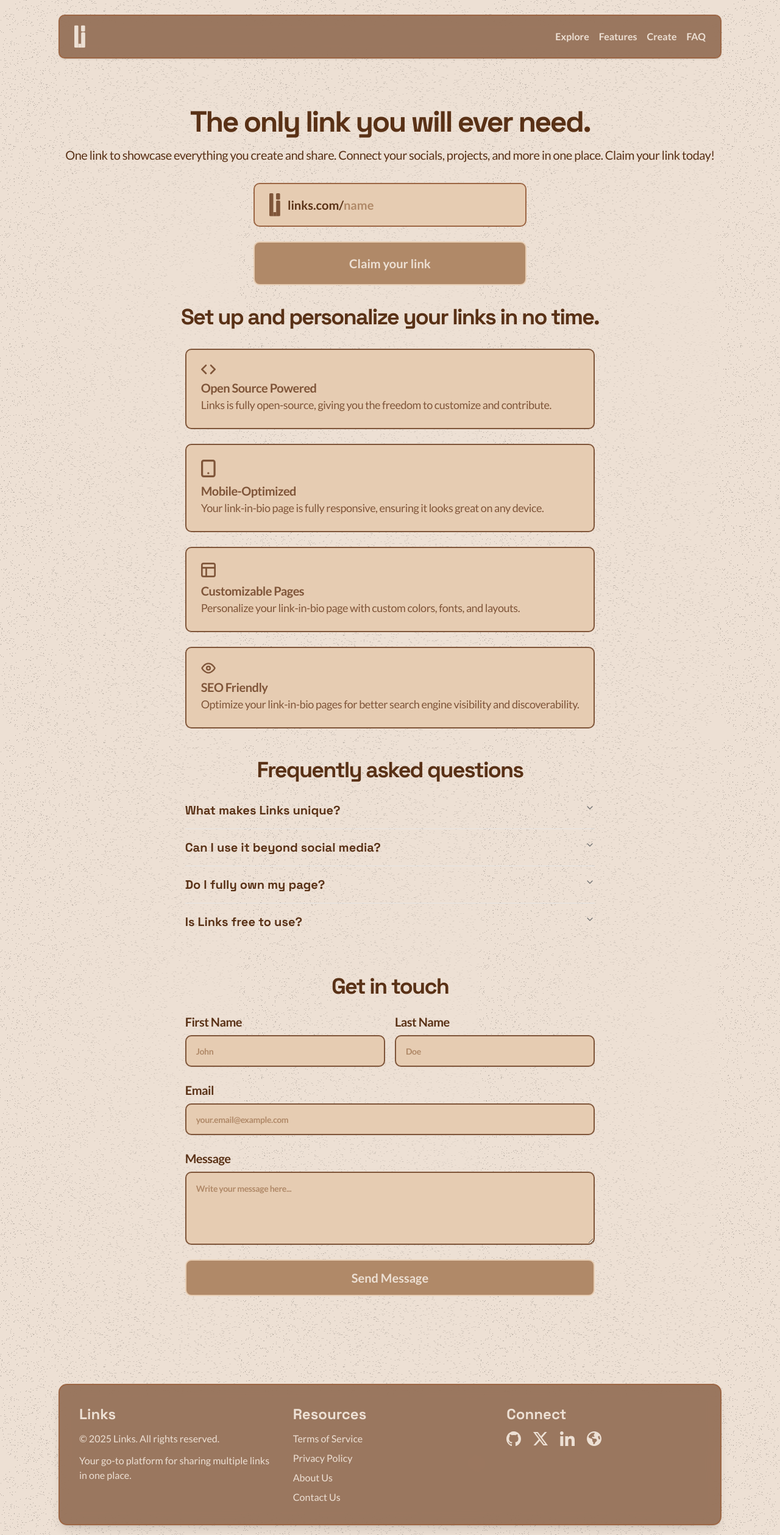
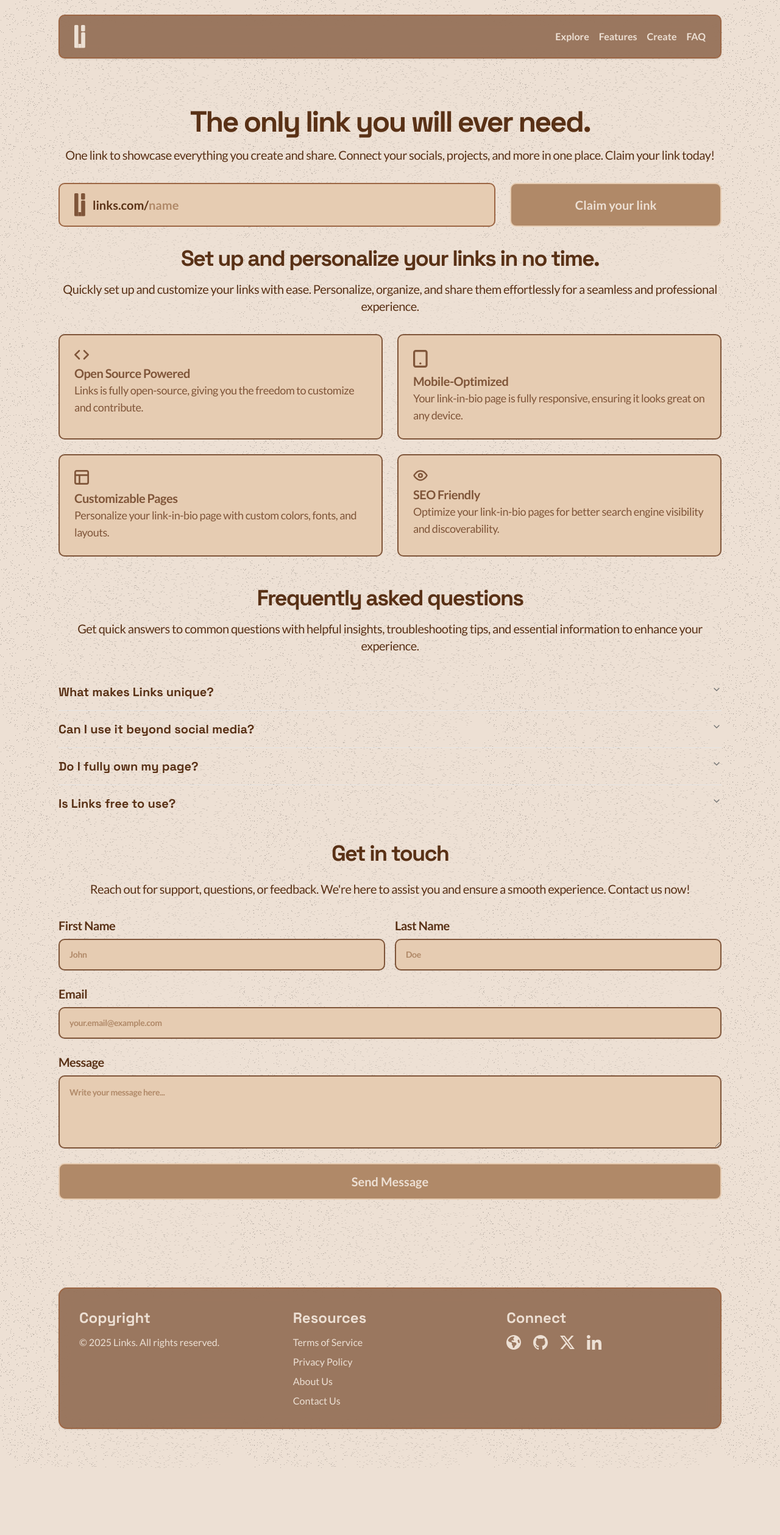
Before and after one commit to egeuysall/links, a Next.js app in the folder links/: page / in a window 1280 px wide. Shown: the whole page at 61% size. After the commit the page ends 2408 px from the top, so only its background shows below. Built offline with nearby package versions, Linux system fonts and the light colour scheme.

Commit message:
Finish main page

```diff
--- a/links/app/components/ClaimLink.tsx
+++ b/links/app/components/ClaimLink.tsx
@@ -2,22 +2,23 @@
 
 import React from "react";
 import Image from "next/image";
-import { useRouter } from 'next/navigation';
+import { useRouter } from "next/navigation";
 
 const ClaimLink = () => {
-    const router = useRouter();
+  const router = useRouter();
 
   const handleForm = (event: React.FormEvent) => {
     event.preventDefault();
-    router.push('/create');
+    router.push("/create");
   };
 
   return (
-    <form className="w-full max-w-md space-y-6" onSubmit={handleForm}>
-      <label htmlFor="username" className="sr-only">
-        Username
-      </label>
-      <div className="w-full rounded-lg border-[#9C6644] border-2 bg-[#E6CCB2] p-6 flex items-center space-x-3 h-18">
+    <form
+      className="w-full flex flex-col lg:grid lg:grid-cols-3 gap-6"
+      onSubmit={handleForm}
+      id="create"
+    >
+      <div className="w-full rounded-lg border-[#9C6644] border-2 bg-[#E6CCB2] col-span-2 p-6 flex items-center space-x-3 h-18">
         <Image
           width={18}
           height={18}
@@ -45,6 +46,6 @@ const ClaimLink = () => {
       </button>
     </form>
   );
-}
+};
 
 export default ClaimLink;
--- a/links/app/components/Footer.tsx
+++ b/links/app/components/Footer.tsx
@@ -3,16 +3,13 @@ import Link from "next/link";
 
 function Footer() {
     return (
-        <footer className="w-full bg-[#7F5539]/75 border-2 border-[#9C6644] p-8 mt-auto rounded-xl shadow-lg backdrop-blur-md">
+        <footer className="w-full bg-[#7F5539]/75 border-2 border-[#9C6644] p-8 mt-auto rounded-xl shadow-sm backdrop-blur-md">
             <div className="container mx-auto grid grid-cols-1 md:grid-cols-2 lg:grid-cols-3 gap-8">
                 {/* Copyright and Description */}
                 <div className="flex flex-col space-y-3">
-                    <h2 className="text-[#EDE0D4] font-bold text-2xl">Links</h2>
+                    <h2 className="text-[#EDE0D4] font-bold text-2xl">Copyright</h2>
                     <p className="text-base text-[#EDE0D4]">
                         &copy; 2025 Links. All rights reserved.
-                    </p>
-                    <p className="text-base text-[#EDE0D4]">
-                        Your go-to platform for sharing multiple links in one place.
                     </p>
                 </div>
 
@@ -48,6 +45,25 @@ function Footer() {
                     <h2 className="text-[#EDE0D4] font-bold text-2xl">Connect</h2>
                     <address className="not-italic">
                         <ul className="flex items-center space-x-5">
+                            <li>
+                                <Link
+                                    href="https://www.egeuysal.com/"
+                                    target="_blank"
+                                    rel="noopener noreferrer"
+                                    className="text-[#EDE0D4] hover:text-[#DDB892] transition-colors"
+                                    aria-label="Personal Website"
+                                >
+                                    <div className="relative w-6 h-6">
+                                        <Image
+                                            src="/icons/globe.svg"
+                                            alt="Personal Website"
+                                            fill
+                                            sizes="24px"
+                                            className="object-contain"
+                                        />
+                                    </div>
+                                </Link>
+                            </li>
                             <li>
                                 <Link
                                     href="https://github.com/egeuysall"
@@ -105,25 +121,6 @@ function Footer() {
                                     </div>
                                 </Link>
                             </li>
-                            <li>
-                                <Link
-                                    href="https://www.egeuysal.com/"
-                                    target="_blank"
-                                    rel="noopener noreferrer"
-                                    className="text-[#EDE0D4] hover:text-[#DDB892] transition-colors"
-                                    aria-label="Personal Website"
-                                >
-                                    <div className="relative w-6 h-6">
-                                        <Image
-                                            src="/icons/globe.svg"
-                                            alt="Personal Website"
-                                            fill
-                                            sizes="24px"
-                                            className="object-contain"
-                                        />
-                                    </div>
-                                </Link>
-                            </li>
                         </ul>
                     </address>
                 </div>
--- a/links/app/components/Header.tsx
+++ b/links/app/components/Header.tsx
@@ -32,6 +32,7 @@ export default function Home() {
   return (
     <div className="fixed top-6 left-0 right-0 z-10 flex justify-center">
       <header className="w-[85vw] max-w-7xl bg-[#7F5539]/75 border-2 border-[#9C6644] h-18 rounded-lg flex justify-between bg-opacity-55 shadow-sm backdrop-blur-md">
+        <Link href="/" className="flex items-center">
           <Image
             width={18}
             height={18}
@@ -39,6 +40,7 @@ export default function Home() {
             alt="Link logo for header"
             src="/logos/header-logo.svg"
           />
+        </Link>
 
         <nav className="flex items-center justify-center">
           <ul className="font-bold text-[#EDE0D4] flex gap-4">
@@ -78,7 +80,9 @@ export default function Home() {
               <button
                 onClick={toggleMobileMenu}
                 aria-label="Toggle mobile menu"
-                className={`transform ${buttonAnimation ? 'scale-90' : ''} transition-transform duration-300`}
+                className={`transform ${
+                  buttonAnimation ? "scale-90" : ""
+                } transition-transform duration-300`}
               >
                 <Image
                   width={28}
--- a/links/app/layout.tsx
+++ b/links/app/layout.tsx
@@ -29,7 +29,7 @@ export default function RootLayout({
   return (
     <html lang="en" className={`${spaceGrotesk.variable} ${lato.variable}`}>
       <body className={lato.className}>
-        <div className="min-h-screen flex flex-col items-center justify-between">
+        <div className="min-h-screen flex flex-col items-center justify-between mb-12">
           <main className="w-[85vw] max-w-7xl flex-1 flex flex-col py-4">
             <Header />
             <div className="flex-1 my-4">
--- a/links/app/page.tsx
+++ b/links/app/page.tsx
@@ -17,7 +17,7 @@ export default function Home() {
   return (
     <>
       <section className="flex items-center justify-center flex-col gap-4">
-        <h1 className="text-5xl font-bold text-center text-[#593116] mt-36 tracking-tighter">
+        <h1 className="text-5xl font-bold text-center text-[#593116] mt-36 tracking-tighter" id="explore">
           The only link you will ever need.
         </h1>
         <p className="text-center text-[#593116] tracking-tight text-xl">
@@ -29,10 +29,14 @@ export default function Home() {
         <ClaimLink />
       </section>
       <section className="flex items-center justify-center mt-8 flex-col">
-        <h2 className="text-4xl font-bold text-center text-[#593116] tracking-tighter">
+        <h2 className="text-4xl font-bold text-center text-[#593116] tracking-tighter mb-4" id="features">
           Set up and personalize your links in no time.
         </h2>
+        <p className="text-center text-[#593116] tracking-tight text-xl">
+        Quickly set up and customize your links with ease. Personalize, organize, and share them effortlessly for a seamless and professional experience.
+        </p>
         <div className="flex flex-col gap-6 mt-8 mb-32">
+          <div className="md:grid md:grid-cols-2 gap-6 flex flex-col ">
           {features.map((feature) => (
             <Feature
               icon={feature.icon}
@@ -41,8 +45,12 @@ export default function Home() {
               key={uuidv4()}
             />
           ))}
+          </div>
           <section className="mt-6 flex-col flex">
-          <h2 className="text-4xl mb-4 font-bold text-center text-[#593116] tracking-tighter">Frequently asked questions</h2>
+          <h2 className="text-4xl mb-4 font-bold text-center text-[#593116] tracking-tighter" id="faq">Frequently asked questions</h2>
+          <p className="text-center text-[#593116] tracking-tight text-xl mb-8">
+          Get quick answers to common questions with helpful insights, troubleshooting tips, and essential information to enhance your experience.
+        </p>
           <Accordion type="single" collapsible className="text-[#593116]">
             <AccordionItem value="item-1">
               <AccordionTrigger className="font-bold text-xl">
@@ -80,8 +88,11 @@ export default function Home() {
             </AccordionItem>
           </Accordion>
           </section>
-          <section className="mt-8 flex-flex-col">
+          <section className="mt-2 flex-flex-col">
           <h2 className="text-4xl mb-6 font-bold text-center text-[#593116] tracking-tighter">Get in touch</h2>
+          <p className="text-center text-[#593116] tracking-tight text-xl mb-8">
+          Reach out for support, questions, or feedback. We're here to assist you and ensure a smooth experience. Contact us now!
+        </p>
             <ContactForm />
           </section>
         </div>
```
Lines whose indentation alone changed are shown as unchanged.
